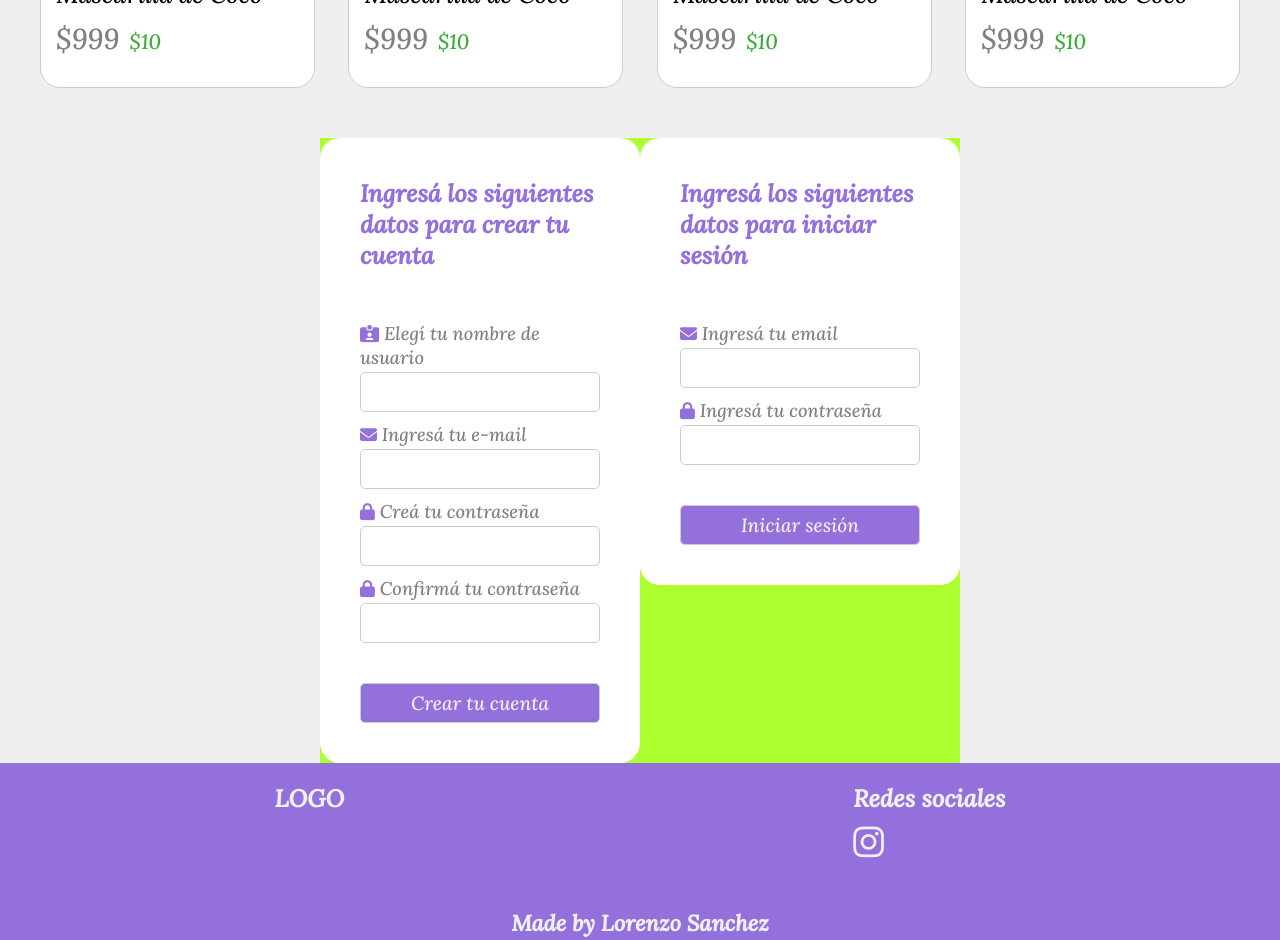
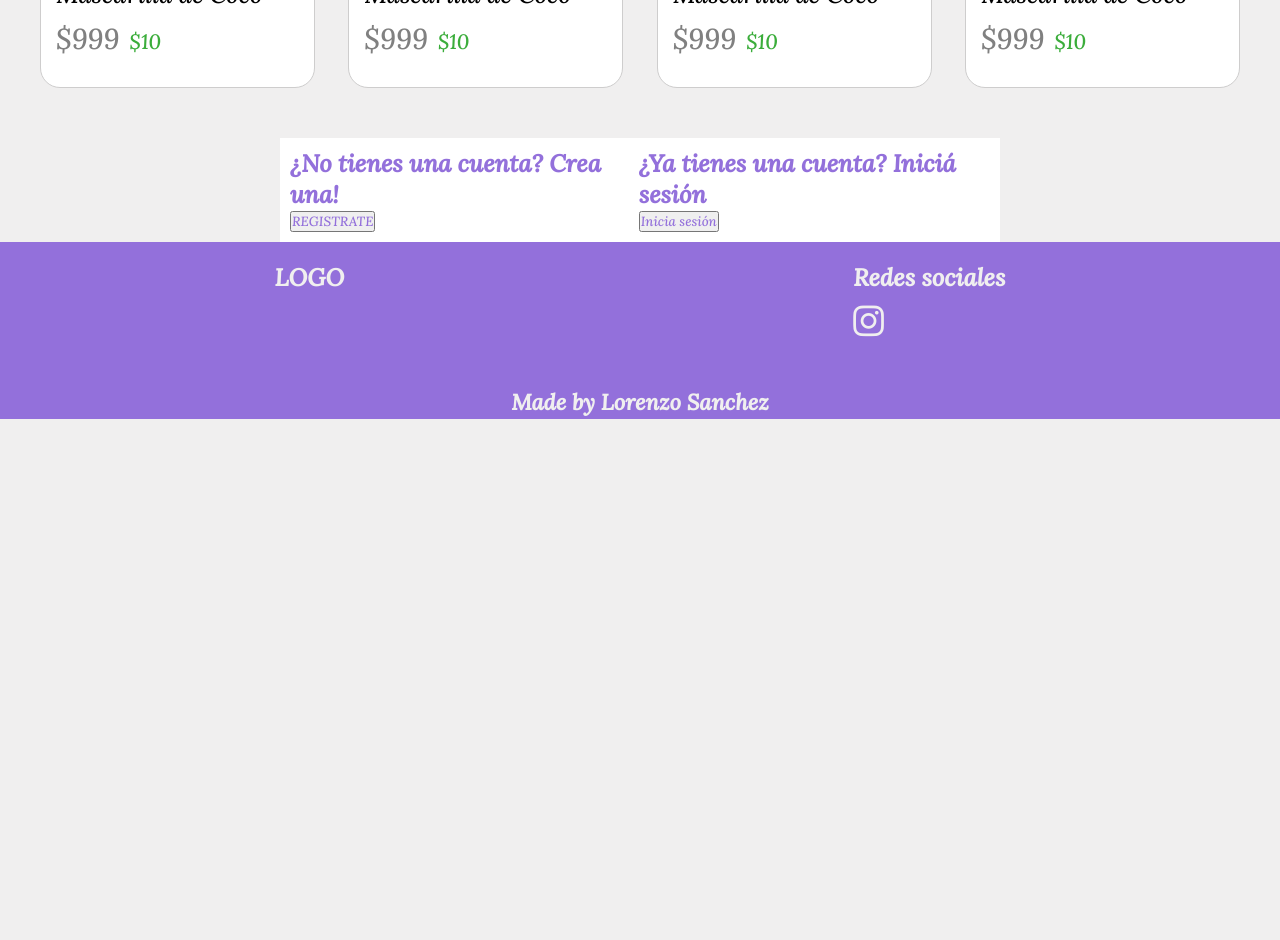
Before and after one commit to lorenzoSanchez97/ShowRoom, a React (Vite) app in the folder ShowRoom-FrontEnd/: page / in a window 1280 px wide. Shown: the part 1340-2280 px from the top of the page. After the commit the page ends 1759 px from the top, so only its background shows below. Built offline with nearby package versions, Linux system fonts and the light colour scheme.

Commit message:
Cover modal

```diff
--- a/ShowRoom-FrontEnd/src/components/Modal/Modal.jsx
+++ b/ShowRoom-FrontEnd/src/components/Modal/Modal.jsx
@@ -3,8 +3,35 @@ import Form from "../Form/Form";
 import "./modal.css"
 
 function Modal() {
+
+    let [ register, setRegister ] = React.useState(false);
+    let [ login, setLogin ] = React.useState(false);
+
+    const handleRegisterButton = () => {
+        setRegister(true)
+    }
+
+    const handleLoginButton = () => {
+        setLogin(true)
+    }
+
     return (
         <section className="modal-main-container">
+            { !(register) && !(login) ?
+            <div className="modal-cover">
+                <div className="register-container">
+                    <h1>¿No tienes una cuenta? Crea una!</h1>
+                    <button onClick={handleRegisterButton}>REGISTRATE</button>
+                </div>
+                <div className="login-container">
+                    <h1>¿Ya tienes una cuenta? Iniciá sesión</h1>
+                    <button onClick={handleLoginButton}>Inicia sesión</button>
+                </div>
+            </div>
+            : null
+            }
+            { register &&
+            <>
             <Form
                 title="Ingresá los siguientes datos para crear tu cuenta"
                 labels={["Elegí tu nombre de usuario", "Ingresá tu e-mail", "Creá tu contraseña", "Confirmá tu contraseña"]}
@@ -12,6 +39,10 @@ function Modal() {
                 inputTypes={["text", "email", "password", "password"]}
                 button="Crear tu cuenta"
             />
+            </>
+            }
+            { login &&
+            <>
             <Form
                 title="Ingresá los siguientes datos para iniciar sesión"
                 labels={["Ingresá tu email", "Ingresá tu contraseña"]}
@@ -19,6 +50,8 @@ function Modal() {
                 inputTypes={["email", "password"]}
                 button="Iniciar sesión"
             />
+            </>
+            }
         </section>
 
     )
--- a/ShowRoom-FrontEnd/src/components/Modal/modal.css
+++ b/ShowRoom-FrontEnd/src/components/Modal/modal.css
@@ -1,6 +1,5 @@
 .modal-main-container {
-    background-color: greenyellow;
-    width: 50%;
+    background-color: white;
     max-width: 720px;
     margin: auto;
     display: flex;
@@ -8,3 +7,13 @@
     justify-content: center;
     height: fit-content;
 }
+
+.modal-cover {
+    display: flex;
+    flex-direction: row;
+}
+
+.register-container,
+.login-container {
+    padding: 10px;
+}
```
